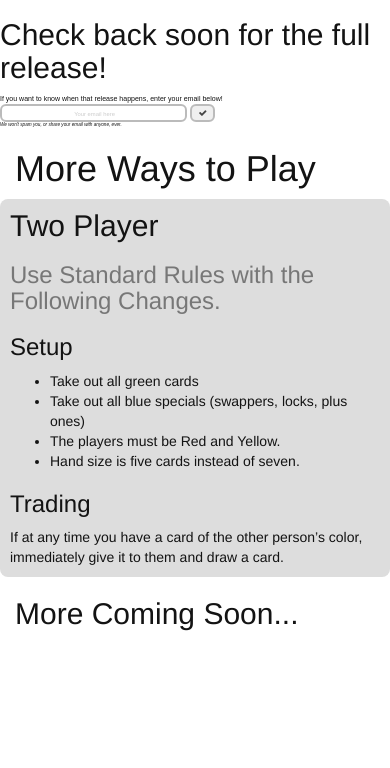
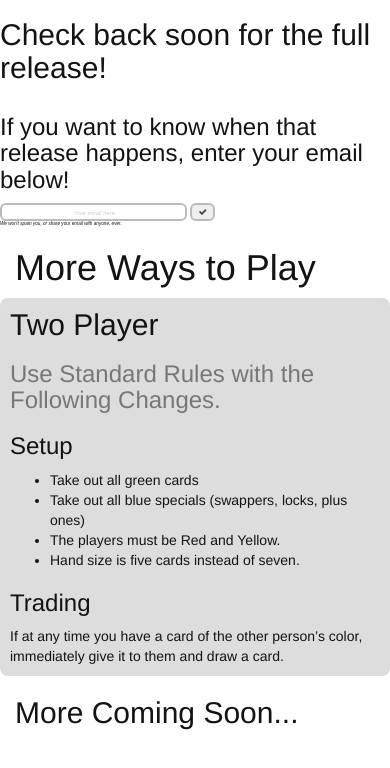
Before and after one commit to wdemarest/turmoil, a plain HTML site: page index.html in a window 390 px wide. Shown: the part 72-840 px from the top of the page. Drawn offline with nearby package versions, Linux system fonts and the light colour scheme; a web font is replaced by a local one.

Commit message:
mobile resize

```diff
--- a/index.html
+++ b/index.html
@@ -137,6 +137,7 @@ nav a {
 
 .tickleStyle input {
 	width: 80%;
+	font-size: 5%;
 }
 
 #tickleSafeMessage {
@@ -331,7 +332,7 @@ $(document).ready( main );
 			<h2>Check back soon for the full release!</h2>
 		</div>
 		<div class="row">
-			<div class="turmoilNotice">If you want to know when that release happens, enter your email below!</div>
+			<h3>If you want to know when that release happens, enter your email below!</h3>
 			<form class="tickleForm" onsubmit="return tickleSubmit.apply(this,[]);">
 				<fieldset class="tickleFormFields tickleStyle">
 					<input name="userEmail" class="form-bit" autocapitalize="off" placeholder="Your email here" type="text" required>
```
